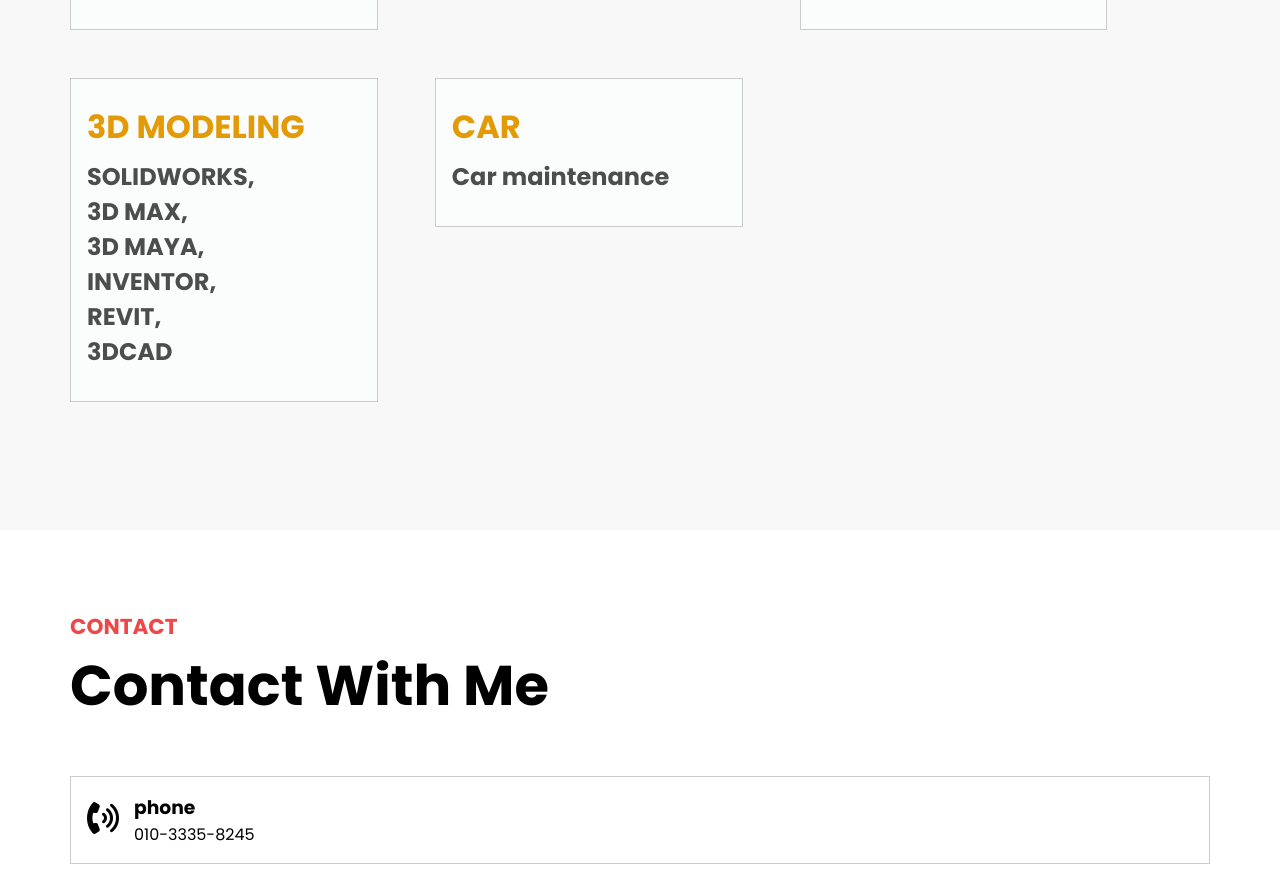
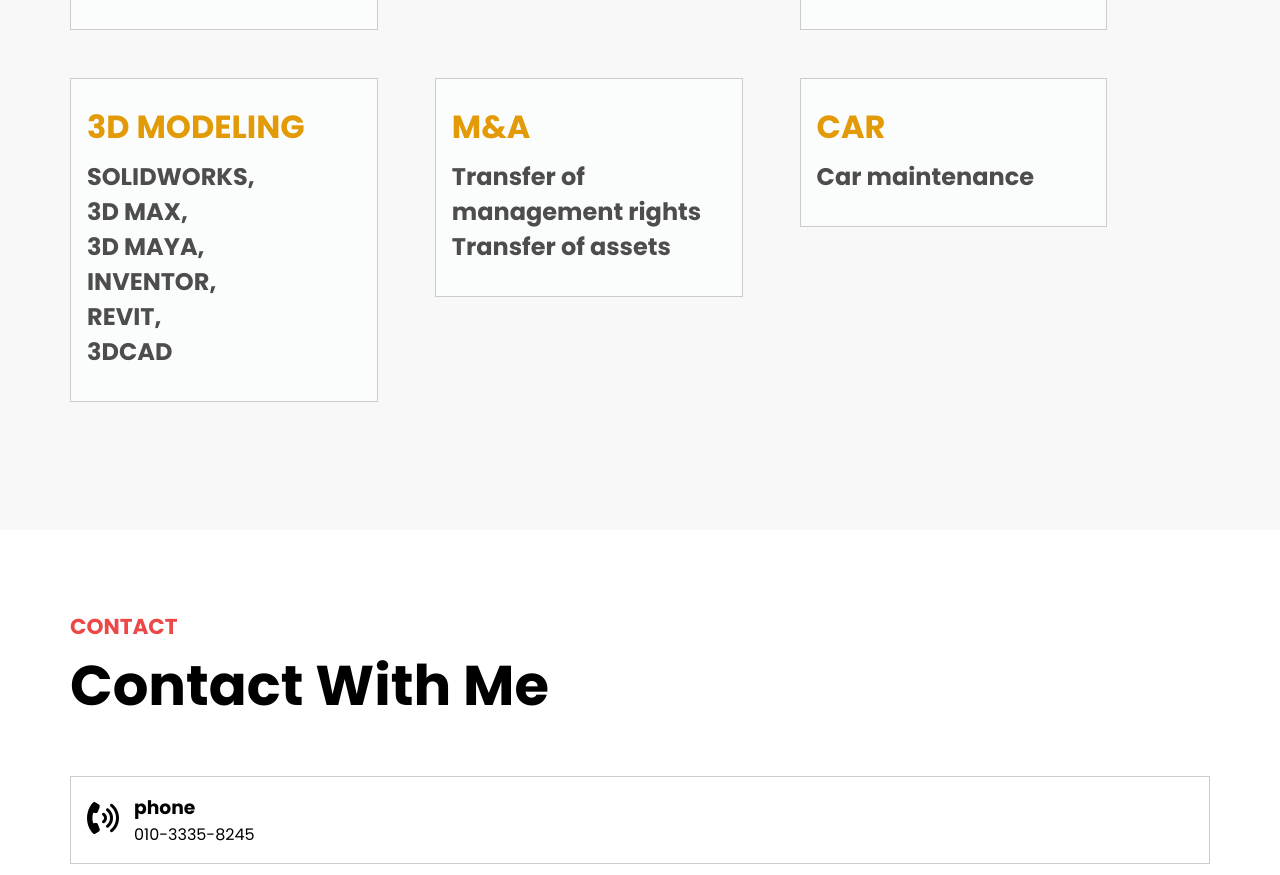
Before and after one commit to CHANI0019/ceo, a plain HTML site: page index.html in a window 1280 px wide. Shown: the part 3496-4371 px from the top of the page. Drawn offline with Linux system fonts and the light colour scheme.

Commit message:
Update index.html

```diff
--- a/index.html
+++ b/index.html
@@ -196,11 +196,16 @@
           </div>
           <div class="coinpurpose-inner">
 
-            <!-- <img src="images/mock5.png" alt="sample img 5"> -->
+            <h3><strong>M&A</strong></h3>
+            <h3>Transfer of management rights <br> Transfer of assets</h3>
+
+          </div>
+          <div class="coinpurpose-inner">
+
             <h3><strong>CAR</strong></h3>
             <h3>Car maintenance</h3>
 
-
+          </div>
         </div>
       </div>
     </section>
```
